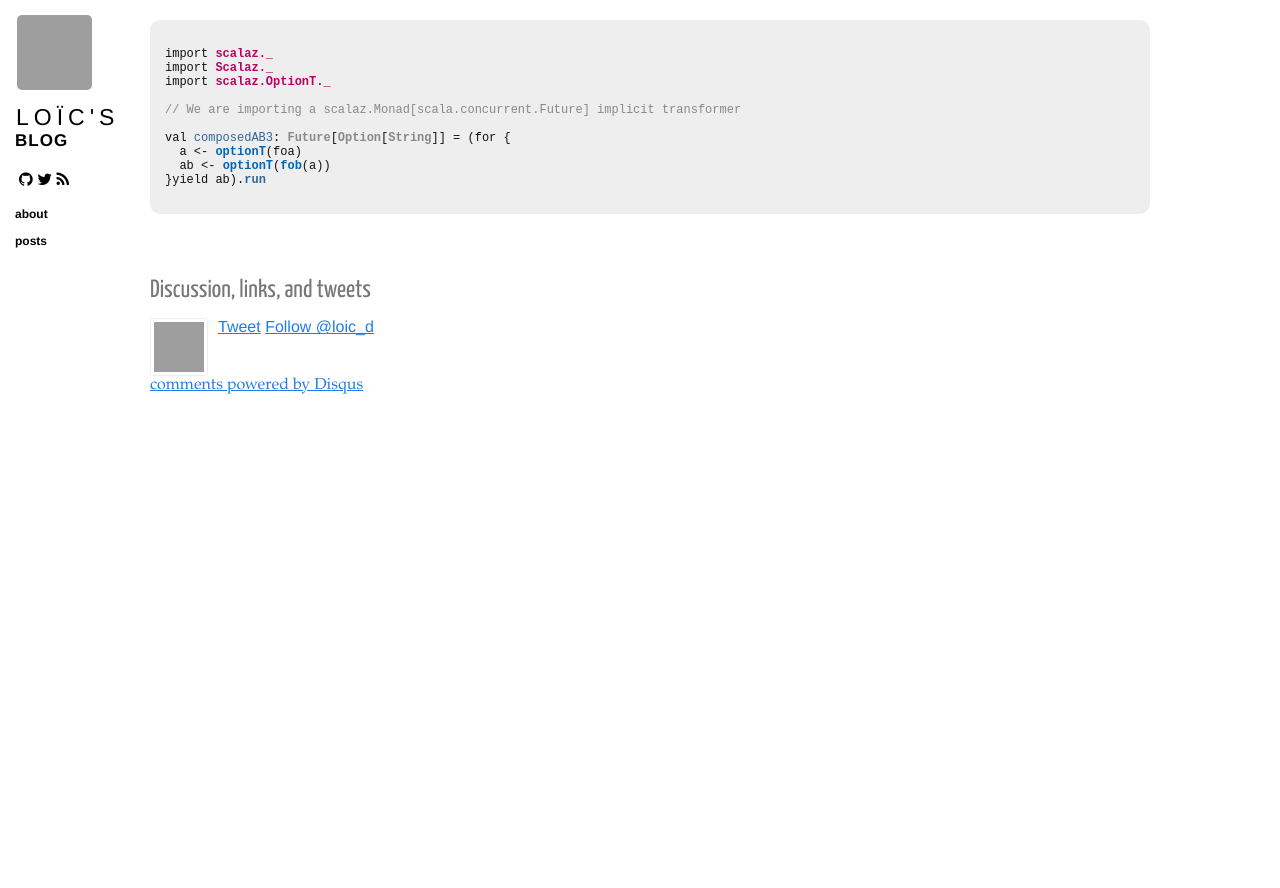
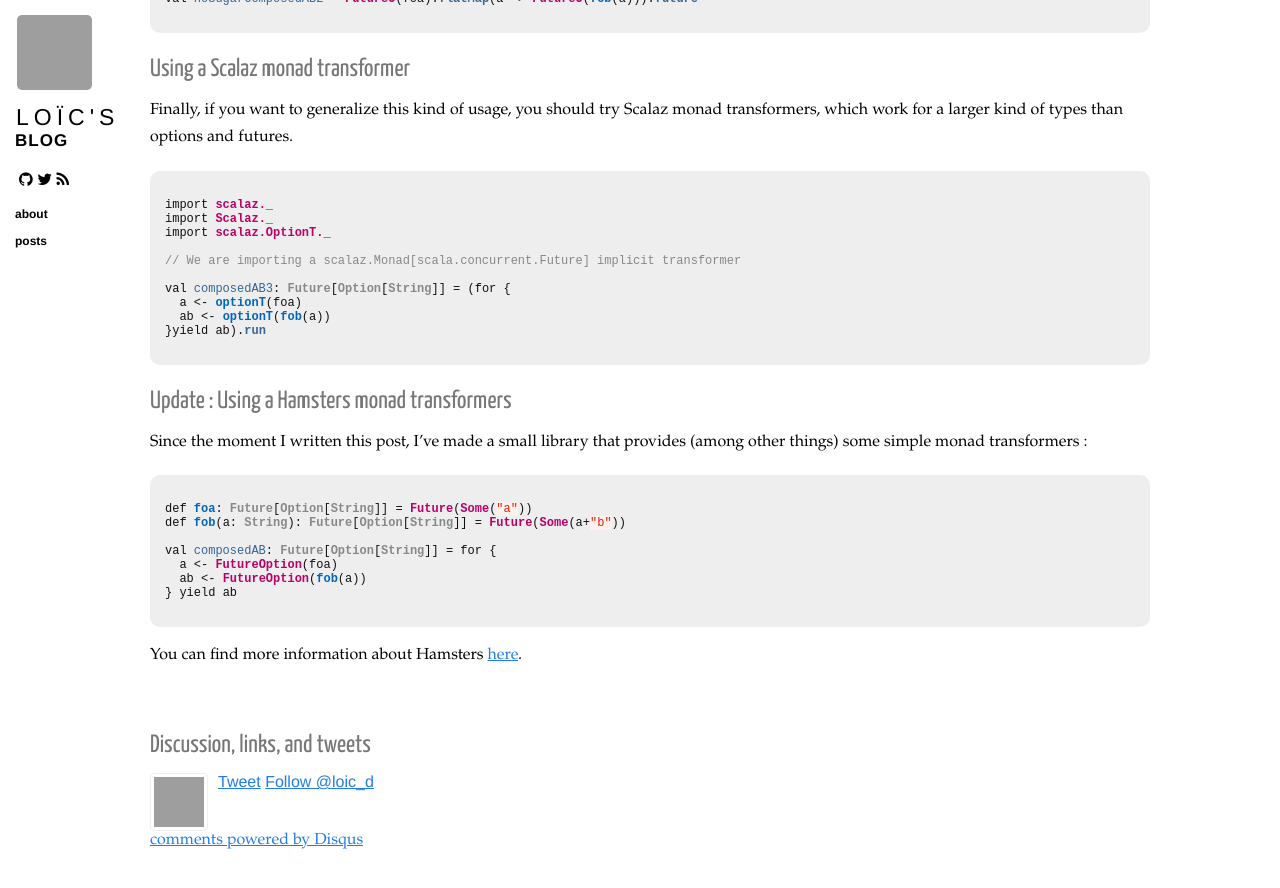
Before and after one commit to loicdescotte/loicdescotte.github.io, a Jekyll site: the page built from _posts/2015-01-23-scala-compose-option-future.md, in a window 1280 px wide and 900 px high, scrolled down 2086 px. Shown: the top 888 px of the window. Built offline with Jekyll 4.4.1, drawn with Linux system fonts in a browser that asks for light colours; nearby versions of some CDN libraries; comment, search, counter and statistics services are not loaded; before the commit the page ends 2531 px from its top, so only the background shows below that; some of the changed text lies outside the part shown; grey boxes are pictures that could not be loaded.

Commit message:
Update 2015-01-23-scala-compose-option-future.md

```diff
--- a/_posts/2015-01-23-scala-compose-option-future.md
+++ b/_posts/2015-01-23-scala-compose-option-future.md
@@ -6,6 +6,12 @@ tags:
  - Monads
  - Scalaz
  - Composition
+---
+
+---
+
+ Update (June 24, 2016) : Examples using [Hamsters lib](https://github.com/scala-hamsters/hamsters)
+
 ---
 
 In Scala, it's easy to compose options :
@@ -123,3 +129,19 @@ val composedAB3: Future[Option[String]] = (for {
 }yield ab).run
 
 {% endhighlight %}
+
+### Update : Using a Hamsters monad transformers
+
+Since the moment I written this post, I've made a small library that provides (among other things) some simple monad transformers :
+
+{% highlight scala %}
+def foa: Future[Option[String]] = Future(Some("a"))
+def fob(a: String): Future[Option[String]] = Future(Some(a+"b"))
+
+val composedAB: Future[Option[String]] = for {
+  a <- FutureOption(foa)
+  ab <- FutureOption(fob(a))
+} yield ab
+{% endhighlight %}
+
+You can find more information about Hamsters [here](https://github.com/scala-hamsters/hamsters).
```
